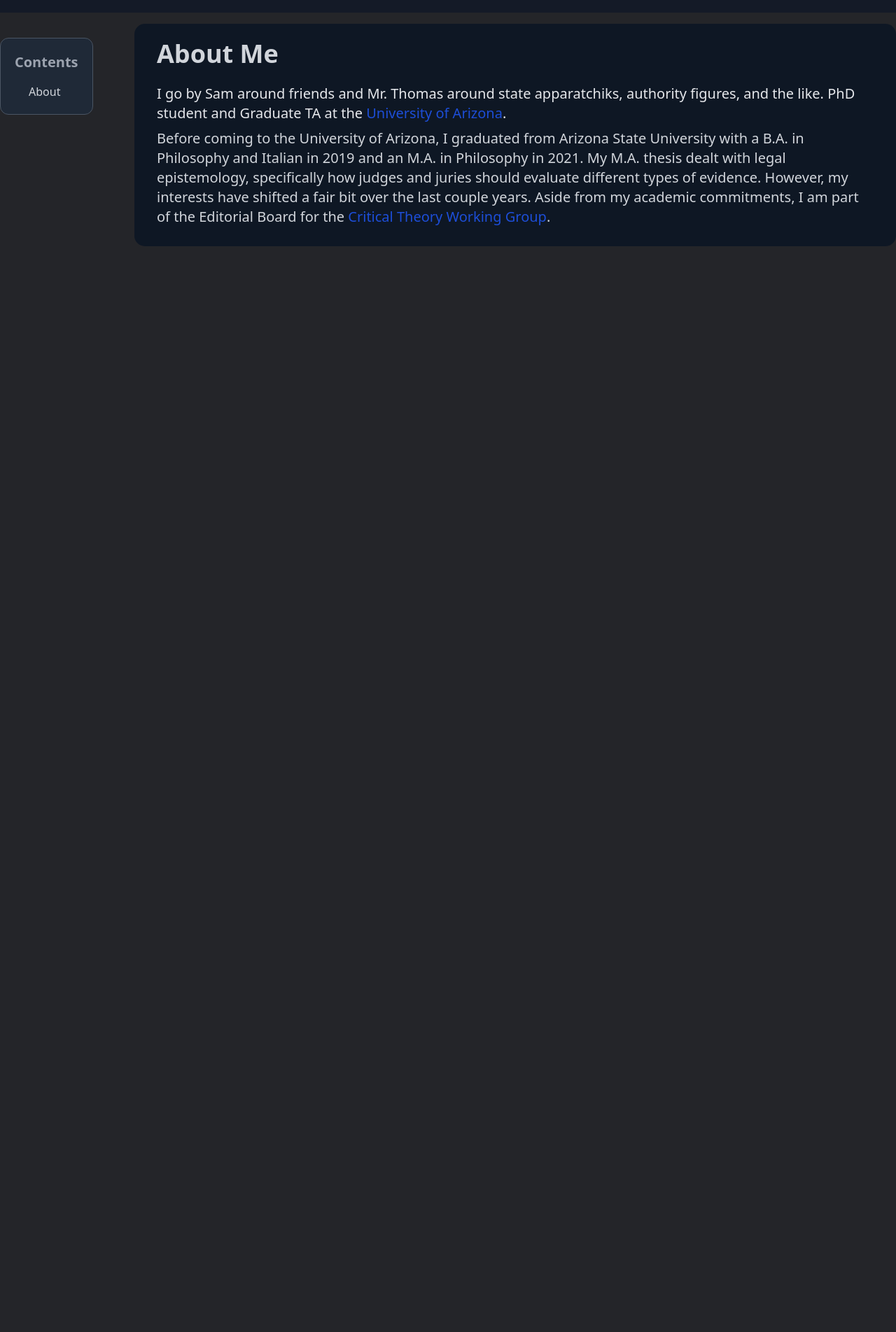
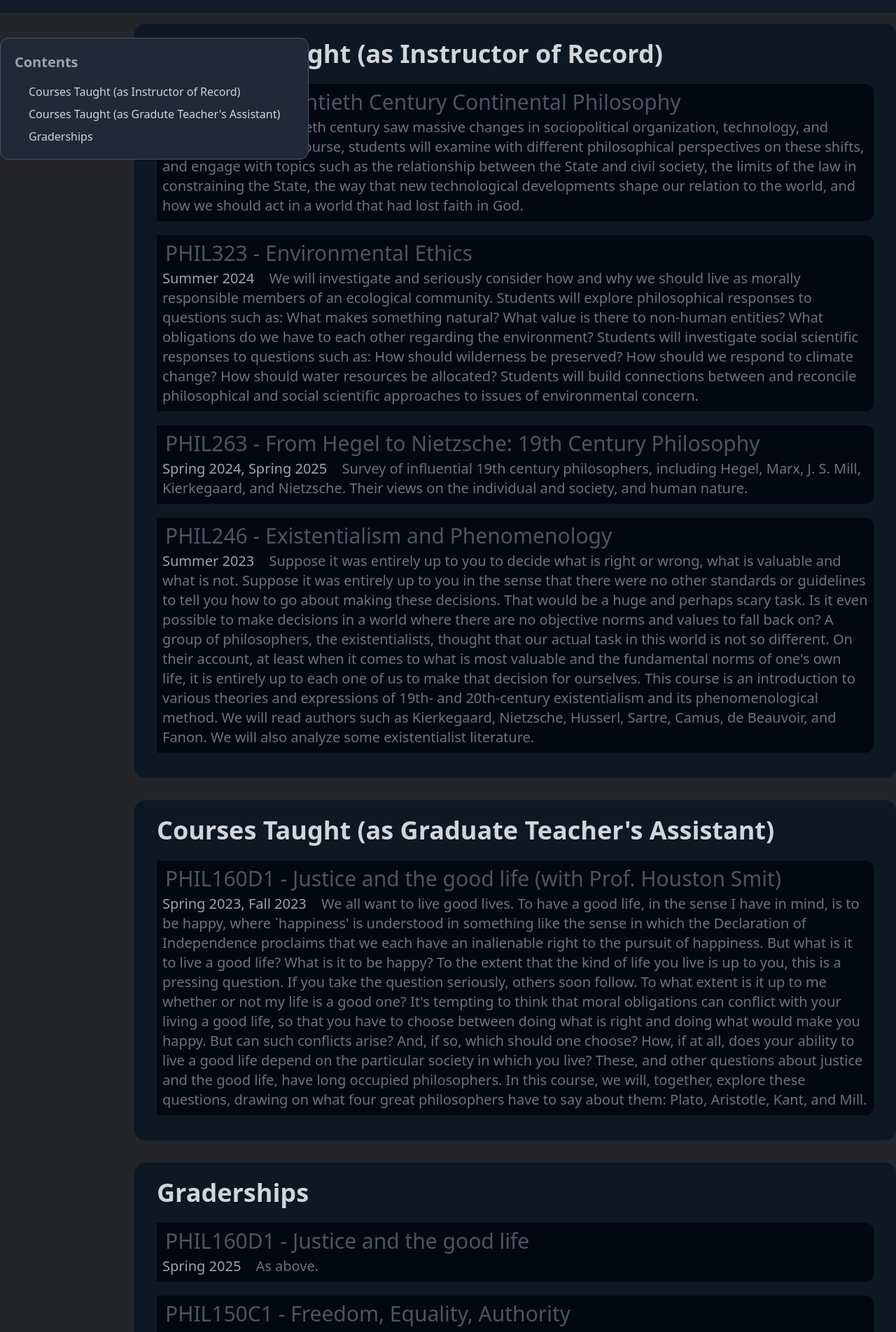
Before and after one commit to stensonowen/stomas, a SvelteKit app: page /teaching in a window 1280 px wide. Shown: the part 62-1966 px from the top of the page at 70% size. Before the commit the page ends 800 px from the top, so only its background shows below. Built offline with nearby package versions, Linux system fonts and the light colour scheme.

Commit message:
Update +page.svelte

```diff
--- a/src/routes/teaching/+page.svelte
+++ b/src/routes/teaching/+page.svelte
@@ -86,27 +86,63 @@
             text-gray-700 dark:text-gray-400"
         >Contents</h2>
         <ul class="space-y-2 px-5">
-            <li><a href="#about" class="hover:font-bold">About</a></li>
+            <li><a href="#teaching_self" class="hover:font-bold">Courses Taught (as Instructor of Record)</a></li>
+            <li><a href="#teaching_other" class="hover:font-bold">Courses Taught (as Gradute Teacher's Assistant)</a></li>
+            <li><a href="#grading" class="hover:font-bold">Graderships</a></li>
         </ul>
     </div>
 
     <!-- Content -->
     <div use:onLoad id="content-area" class="w-full lg:w-auto lg:ml-[15%]
         text-gray-600 dark:text-gray-300">
-        <!-- ABOUT -->
-        <div id="about" class="section">
-            <h2> About Me </h2>
-            <p class="text-xl pb-1 dark:text-gray-200">
-                I go by Sam around friends and Mr. Thomas around state apparatchiks, authority figures, and the like.
-                PhD student and Graduate TA at the
-                <a class="text-blue-700 hover:underline" href="https://philosophy.arizona.edu/person/samuel-thomas"
-                >University of Arizona</a>.
-                </p> <p class="text-xl py-1">
-                Before coming to the University of Arizona, I graduated from Arizona State University with a B.A. in Philosophy and Italian in 2019 and an M.A. in Philosophy in 2021. My M.A. thesis dealt with legal epistemology, specifically how judges and juries should evaluate different types of evidence. However, my interests have shifted a fair bit over the last couple years. Aside from my academic commitments, I am part of the Editorial Board for the
-                <a class="text-blue-700 hover:underline" href="https://ctwgwebsite.github.io"
-                >Critical Theory Working Group</a>.
-                </p> <p class="text-xl py-1">
-            </p>
+        <div id="teaching_self" class="section">
+            <h2> Courses Taught (as Instructor of Record) </h2>
+            <Card
+                title="PHIL265 - Twentieth Century Continental Philosophy"
+                date="Fall 2024"
+                text="The twentieth century saw massive changes in sociopolitical organization, technology, and social mores. In this course, students will examine with different philosophical perspectives on these shifts, and engage with topics such as the relationship between the State and civil society, the limits of the law in constraining the State, the way that new technological developments shape our relation to the world, and how we should act in a world that had lost faith in God."
+            />
+            <Card
+                title="PHIL323 - Environmental Ethics"
+                date="Summer 2024"
+                text="We will investigate and seriously consider how and why we should live as morally responsible members of an ecological community. Students will explore philosophical responses to questions such as: What makes something natural? What value is there to non-human entities? What obligations do we have to each other regarding the environment? Students will investigate social scientific responses to questions such as: How should wilderness be preserved? How should we respond to climate change? How should water resources be allocated? Students will build connections between and reconcile philosophical and social scientific approaches to issues of environmental concern."
+            />
+            <Card
+                title="PHIL263 - From Hegel to Nietzsche: 19th Century Philosophy"
+                date="Spring 2024, Spring 2025"
+                text="Survey of influential 19th century philosophers, including Hegel, Marx, J. S. Mill, Kierkegaard, and Nietzsche. Their views on the individual and society, and human nature."
+            />
+            <Card
+                title="PHIL246 - Existentialism and Phenomenology"
+                date="Summer 2023"
+                text="Suppose it was entirely up to you to decide what is right or wrong, what is valuable and what is not. Suppose it was entirely up to you in the sense that there were no other standards or guidelines to tell you how to go about making these decisions. That would be a huge and perhaps scary task. Is it even possible to make decisions in a world where there are no objective norms and values to fall back on? A group of philosophers, the existentialists, thought that our actual task in this world is not so different. On their account, at least when it comes to what is most valuable and the fundamental norms of one's own life, it is entirely up to each one of us to make that decision for ourselves. This course is an introduction to various theories and expressions of 19th- and 20th-century existentialism and its phenomenological method. We will read authors such as Kierkegaard, Nietzsche, Husserl, Sartre, Camus, de Beauvoir, and Fanon. We will also analyze some existentialist literature."
+            />
+        </div>
+        <div id="teaching_other" class="section">
+            <h2> Courses Taught (as Graduate Teacher's Assistant) </h2>
+            <Card
+                title="PHIL160D1 - Justice and the good life (with Prof. Houston Smit)"
+                date="Spring 2023, Fall 2023"
+                text="We all want to live good lives. To have a good life, in the sense I have in mind, is to be happy, where `happiness' is understood in something like the sense in which the Declaration of Independence proclaims that we each have an inalienable right to the pursuit of happiness. But what is it to live a good life? What is it to be happy? To the extent that the kind of life you live is up to you, this is a pressing question. If you take the question seriously, others soon follow. To what extent is it up to me whether or not my life is a good one? It's tempting to think that moral obligations can conflict with your living a good life, so that you have to choose between doing what is right and doing what would make you happy. But can such conflicts arise? And, if so, which should one choose? How, if at all, does your ability to live a good life depend on the particular society in which you live? These, and other questions about justice and the good life, have long occupied philosophers. In this course, we will, together, explore these questions, drawing on what four great philosophers have to say about them: Plato, Aristotle, Kant, and Mill."
+            />
+        </div>
+        <div id="grading" class="section">
+            <h2> Graderships </h2>
+            <Card
+                title="PHIL160D1 - Justice and the good life"
+                date="Spring 2025"
+                text="As above."
+            />
+            <Card
+                title="PHIL150C1 - Freedom, Equality, Authority"
+                date="Spring 2025"
+                text="This course examines fundamental questions about the ethical organization of society and social life. These questions include: What is the basis of the state? What is the nature of social justice? What are our obligations to others around the world? We will aim to develop clear thinking about issues that are of great importance to the contemporary world and that each of us will face as a citizen of a modern democratic state."
+            />
+            <Card
+                title="PHIL324 - Law and Morality"
+                date="Fall 2024"
+                text="Exploration of classic and contemporary philosophical issues about law and morality. Topics covered will vary but may include, among others, the limits of social interference with individual liberty, legal paternalism and physician-assisted suicide, legal moralism, freedom of speech and expression, legal punishment and capital punishment, and civil disobedience."
+            />
         </div>
     </div>
 </div>
```
